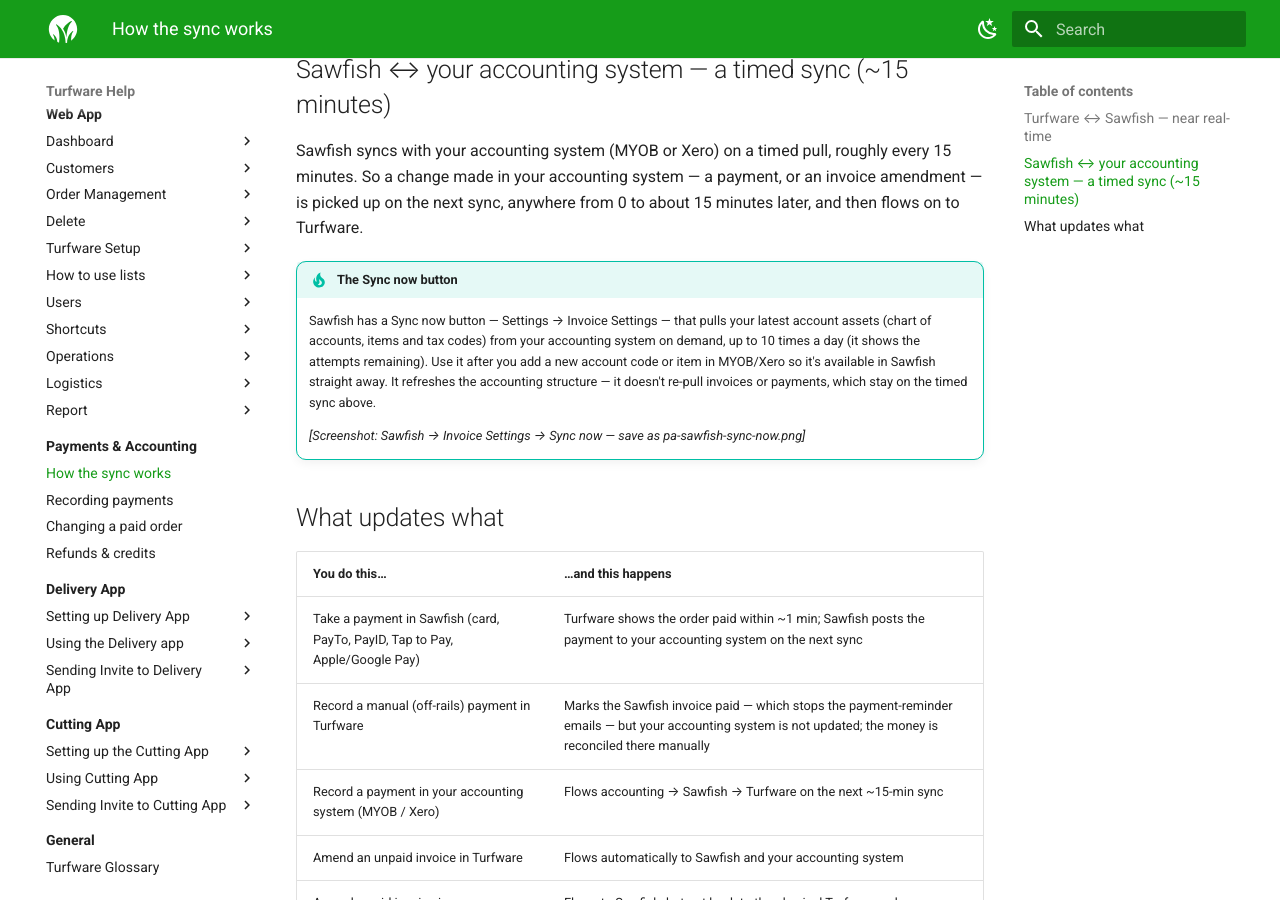
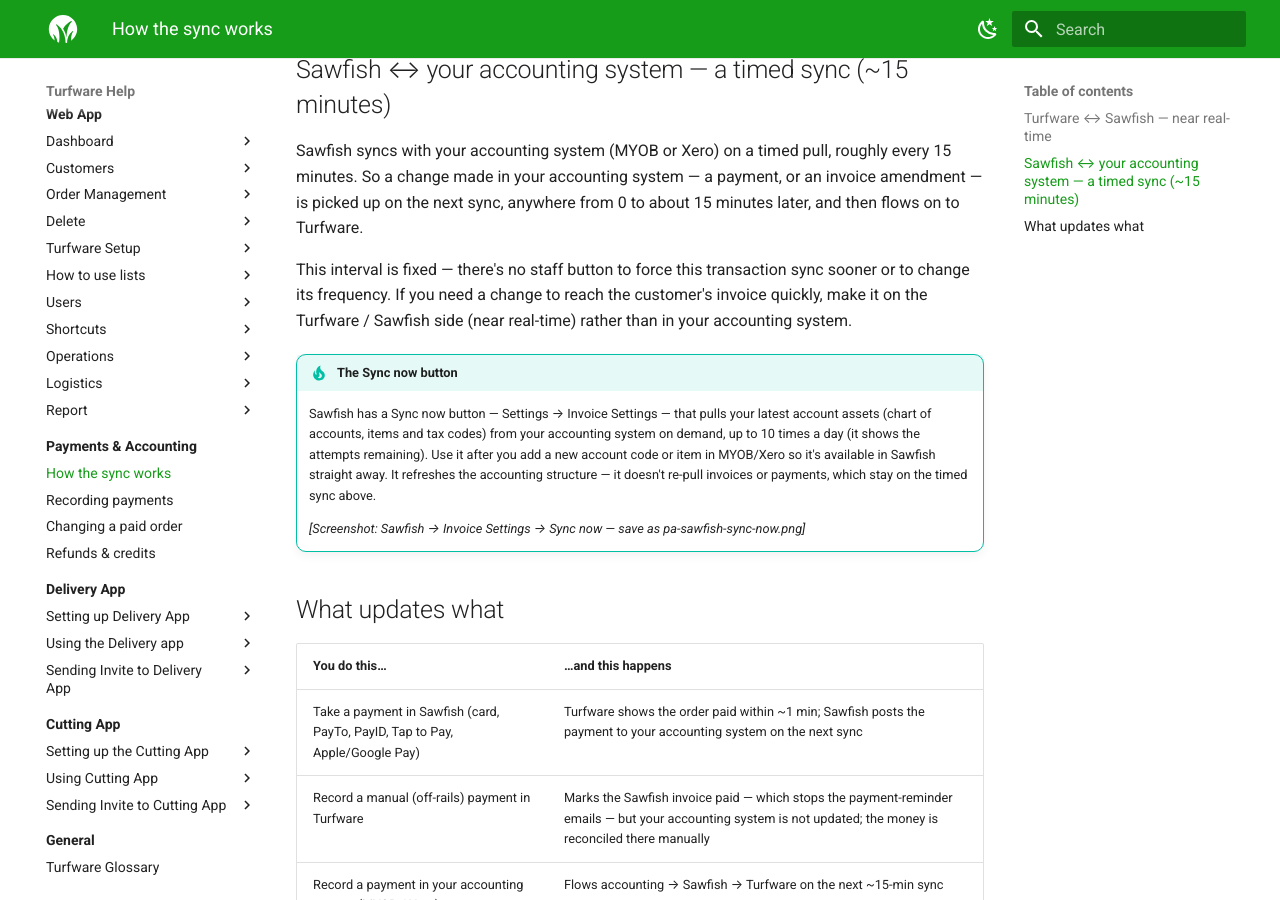
Before and after one commit to tobyh82/turfware-guides, an MkDocs documentation site: the page built from docs/payments-accounting/how-the-sync-works.md, in a window 1280 px wide and 900 px high, scrolled down 305 px. Built offline with MkDocs 1.6.1 and Material for MkDocs 9.7.7, drawn with Linux system fonts in a browser that asks for light colours.

Commit message:
How the sync works: clarify the ~15-min interval is fixed with no staff-facing manual transaction sync
Co-Authored-By: Claude Opus 4.8 <noreply@anthropic.com>

```diff
--- a/docs/payments-accounting/how-the-sync-works.md
+++ b/docs/payments-accounting/how-the-sync-works.md
@@ -11,6 +11,8 @@ Turfware and Sawfish talk to each other by webhook, so changes cross within abou
 ## Sawfish ↔ your accounting system — a timed sync (~15 minutes)
 
 Sawfish syncs with your accounting system (MYOB or Xero) on a timed pull, roughly every 15 minutes. So a change made in your accounting system — a payment, or an invoice amendment — is picked up on the next sync, anywhere from 0 to about 15 minutes later, and then flows on to Turfware.
+
+This interval is fixed — there's no staff button to force this transaction sync sooner or to change its frequency. If you need a change to reach the customer's invoice quickly, make it on the Turfware / Sawfish side (near real-time) rather than in your accounting system.
 
 !!! tip "The Sync now button"
     Sawfish has a Sync now button — Settings → Invoice Settings — that pulls your latest account assets (chart of accounts, items and tax codes) from your accounting system on demand, up to 10 times a day (it shows the attempts remaining). Use it after you add a new account code or item in MYOB/Xero so it's available in Sawfish straight away. It refreshes the accounting structure — it doesn't re-pull invoices or payments, which stay on the timed sync above.
```
